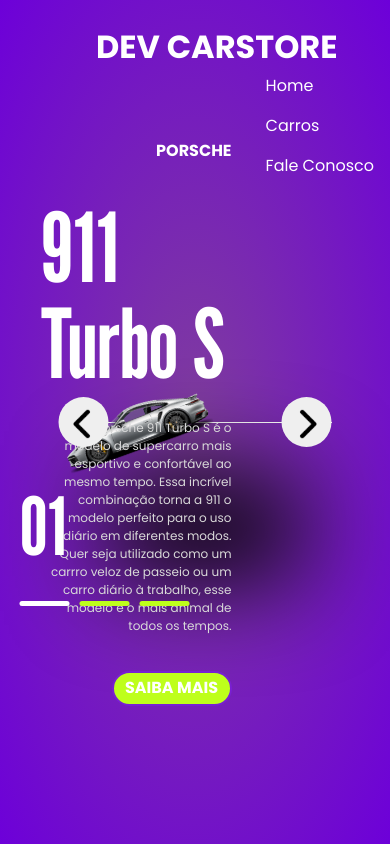
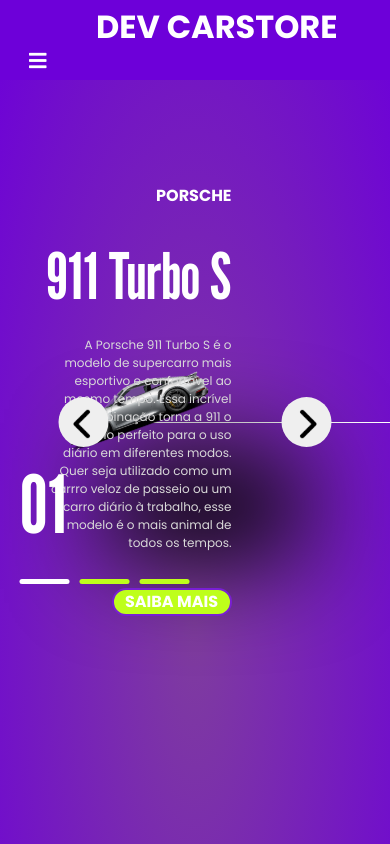
Before and after one commit to PedroAlves77/Dev-CarStore, a plain HTML site: page index.html in a window 390 px wide. Shown: the top 844 px of the page. Drawn offline with nearby package versions, Linux system fonts and the light colour scheme.

Commit message:
primeira responsividade

```diff
--- a/index.html
+++ b/index.html
@@ -13,6 +13,11 @@
     <!-- Estilo Customizado -->
     <link rel="stylesheet" href="style/style.css">
 
+    <!-- Font Awesome -->
+    <link rel="stylesheet" href="https://use.fontawesome.com/releases/v5.3.1/css/all.css"
+        integrity="sha384-mzrmE5qonljUremFsqc01SB46JvROS7bZs3IO2EmfFsd15uHvIt+Y8vEf7N7fWAU" crossorigin="anonymous">
+
+
     <link rel="preconnect" href="https://fonts.googleapis.com">
     <link rel="preconnect" href="https://fonts.gstatic.com" crossorigin>
     <link href="https://fonts.googleapis.com/css2?family=League+Gothic&display=swap" rel="stylesheet">
@@ -27,12 +32,18 @@
 <body>
 
     <header><!-- início barra de navegação -->
-            <nav class="navbar navbar-expand-md navbar-transparent
+        <nav class="navbar navbar-expand-md navbar-transparent
             fixed-top">
             <a href="">
                 <h2>Dev CarStore</h2>
             </a>
-                <ul class="navbar-nav ml-auto">
+
+            <button class="navbar-toggler" data-toggle="collapse" data-target="#nav-principal">
+                <i class="fas fa-bars text-white"></i>
+            </button>
+
+            <div class="collapse navbar-collapse" id="nav-principal">
+                <ul class="navbar-nav ml-auto ">
                     <li class="nav-item">
                         <a href="" class="nav-link">Home</a>
                     </li>
@@ -43,7 +54,8 @@
                         <a href="" class="nav-link">Fale Conosco</a>
                     </li>
                 </ul>
-        </div>
+            </div>
+            </div>
 
         </nav>
     </header><!-- /fim barra de navegação -->
@@ -53,7 +65,7 @@
             <div class="item ativo">
                 <div>
                     <div class="car-image">
-                        <img src="img/car 1.png" alt="imagem carro">
+                        <img src="img/car 1.png " alt="imagem carro">
                     </div>
                     <div class="content">
                         <p class="tittle-car">
@@ -115,6 +127,7 @@
                             com a mais recente tecnologia da marca. O design chama à atenção por onde passa, seja no
                             exterior personalizado ou no interior luxouso. Adquira já à sua e tenha essa experiência!
                         </p>
+                        <div></div>
                         <button class="information">
                             <a href="">Saiba mais</a>
                         </button>
@@ -137,10 +150,25 @@
                 <li></li>
             </ul>
         </div>
-
     </section> <!-- fim carros -->
 
+    <section> <!-- sobre a empresa -->
+        <h2>Sobre nós</h2>
+        <p>A DevCar Store foi inaugurada em 2010, visando ofertar os melhrores supercarros para na região de Belo Horizonte</p>
+    </section>
+
     <script src="scripts/script.js"></script>
+    <!-- JavaScript (Opcional) -->
+    <!-- jQuery primeiro, depois Popper.js, depois Bootstrap JS -->
+    <script src="https://code.jquery.com/jquery-3.3.1.slim.min.js"
+        integrity="sha384-q8i/X+965DzO0rT7abK41JStQIAqVgRVzpbzo5smXKp4YfRvH+8abtTE1Pi6jizo"
+        crossorigin="anonymous"></script>
+    <script src="https://cdnjs.cloudflare.com/ajax/libs/popper.js/1.14.3/umd/popper.min.js"
+        integrity="sha384-ZMP7rVo3mIykV+2+9J3UJ46jBk0WLaUAdn689aCwoqbBJiSnjAK/l8WvCWPIPm49"
+        crossorigin="anonymous"></script>
+    <script src="https://stackpath.bootstrapcdn.com/bootstrap/4.1.3/js/bootstrap.min.js"
+        integrity="sha384-ChfqqxuZUCnJSK3+MXmPNIyE6ZbWh2IMqE241rYiqJxyMiZ6OW/JmZQ5stwEULTy"
+        crossorigin="anonymous"></script>
 </body>
 
 </html>
--- a/style/style.css
+++ b/style/style.css
@@ -8,12 +8,12 @@
     font-family: "Poppins", sans-serif;
 }
 
-a{
-    z-index: 2;
+a {
     position: relative;
     color: #fff;
 }
-a:hover{
+
+a:hover {
     color: #fff;
     text-decoration: none;
 }
@@ -31,50 +31,52 @@ body {
 
 header {
 
-    & h2{
-        margin: 20px 0 0 80px;
+    & h2 {
+        margin: 0px 0 0 80px;
         text-transform: uppercase;
         font-weight: bold;
     }
 }
 
-.navbar{
+.navbar {
+    font-weight: bold;
+    text-transform: uppercase;
     max-width: 1500px;
 }
 
-.navbar-light .navbar-nav .nav-item .nav-link{
-    font-weight: bold;
+nav.navbar-transparent {
+    height: 80px;
+    background-color: #6d00d9;
+}
+
+.navbar-light .navbar-nav .nav-item .nav-link {
     color: #fff;
-    text-transform: uppercase;
     font-size: 10px;
 }
 
-.navbar-light .navbar-nav .nav-item .nav-link:hover{
+.navbar-light .navbar-nav .nav-item .nav-link:hover {
     color: #fff;
 }
 
-.navbar-light .navbar-toggler{
-    color: rgba(255, 255, 255,.5);
-    border-color: white ;
+.navbar-light .navbar-toggler {
+    color: rgba(255, 255, 255, .5);
+    border-color: white;
 }
 
 section {
-    height: 100vh;
-    position: relative;
+    margin-top: 400px;
 
     & .list {
         width: 70vw;
         height: 100%;
         margin: auto;
-        position: relative;
 
         & .item {
-            position: absolute;
             inset: 0;
 
             & .car-image {
                 width: 70%;
-                position: absolute;
+                position: fixed;
                 top: 50%;
                 transform: translateY(-50%);
 
@@ -84,9 +86,10 @@ section {
                     transform: rotate(-28deg);
                 }
 
-                &::before{
+
+                &::before {
                     content: '';
-                    position: absolute;
+                    position: fixed;
                     background-color: #000;
                     width: 100%;
                     height: 100px;
@@ -99,7 +102,7 @@ section {
         }
 
         & .content {
-            position: absolute;
+            position: fixed;
             right: 100px;
             width: 70%;
             height: 100%;
@@ -114,11 +117,6 @@ section {
                 font-weight: bold;
             }
 
-            & h2 {
-                font-size: 6em;
-                line-height: 1em;
-                font-family: "League Gothic", sans-serif;
-            }
 
             & .description {
                 color: #d9d9d9;
@@ -143,7 +141,7 @@ section {
 
         &::before {
             content: '';
-            position: absolute;
+            position: fixed;
             height: 200px;
             width: 100%;
             top: 50%;
@@ -152,8 +150,8 @@ section {
     }
 
     .arrow {
-        width: 70vw;
-        position: absolute;
+        width: 70%;
+        position: fixed;
         top: 50%;
         left: 50%;
         display: flex;
@@ -189,8 +187,7 @@ section {
     }
 
     .indicator {
-        z-index: 1;
-        position: absolute;
+        position: relative;
         top: 50%;
         left: 50%;
         transform: translateX(-50%);
@@ -202,7 +199,6 @@ section {
         gap: 15px;
 
         & .number {
-            z-index: 0;
             font-size: 5em;
             font-family: "League Gothic", sans-serif;
         }
@@ -230,10 +226,10 @@ section {
 
 section {
     & .list {
-    --calculation: 1;
+        --calculation: 1;
 
         & .item {
-            transform: translateX(calc(100vw * var(--calculation) ));
+            transform: translateX(calc(100vw * var(--calculation)));
             transition: 0.5s;
             opacity: 0;
 
@@ -245,7 +241,6 @@ section {
 
                 }
             }
-
 
             & .content {
 
@@ -298,3 +293,75 @@ section {
         }
     }
 }
+
+/******media querie*********/
+
+/* Extra small devices (portrait phones, less than 576px)*/
+@media (max-width: 575.98px) {
+
+    header {
+
+        & h2 {
+            margin: 0px 0 0 80px;
+            text-transform: uppercase;
+            font-weight: bold;
+        }
+    }
+
+    section {
+        & h2 {
+            font-size: 4em;
+            line-height: 1em;
+            font-family: "League Gothic", sans-serif;
+        }
+
+        & .car-image {
+            width: 70%;
+            position: fixed;
+            top: 50%;
+            transform: translateY(-50%);
+
+            & img {
+                padding-right: 40px;
+                width: 100%;
+                transform: rotate(-28deg);
+            }
+
+
+            &::before {
+                content: '';
+                position: fixed;
+                background-color: #000;
+                width: 100%;
+                height: 100px;
+                top: 150%;
+                left: 50px;
+                border: 50%;
+                filter: blur(50px);
+            }
+        }
+    }
+}
+
+
+
+/* Small devices (landscape phones, 576px and up)*/
+@media (min-width: 576px) and (max-width: 767.98px) {}
+
+
+/* Medium devices (tablets, 768px and up)*/
+@media (min-width: 768px) and (max-width: 991.98px) {}
+
+/* Large devices (desktops, 992px and up)*/
+@media (min-width: 992px) and (max-width: 1199.98px) {}
+
+/* Extra large devices (large desktops, 1200px and up)*/
+@media (min-width: 1200px) {
+    section {
+        & h2 {
+            font-size: 6em;
+            line-height: 1em;
+            font-family: "League Gothic", sans-serif;
+        }
+    }
+}
```
